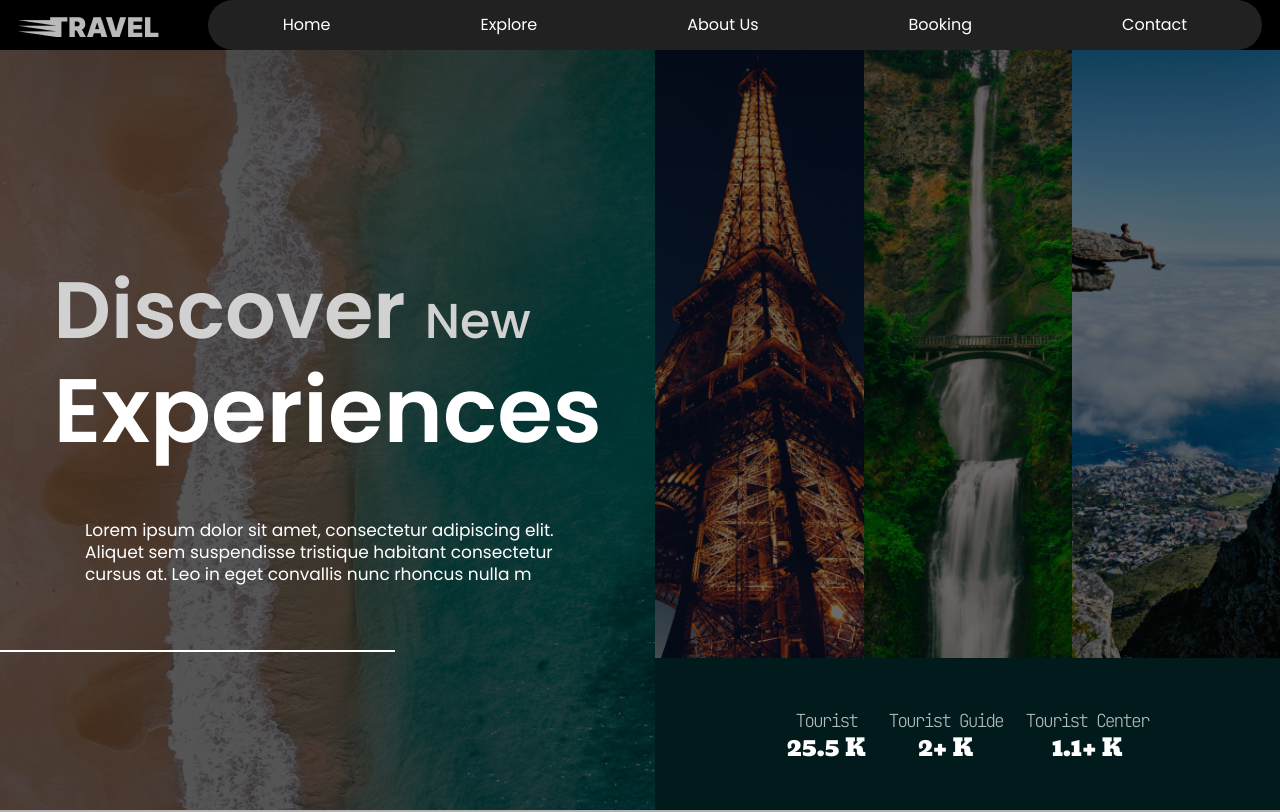
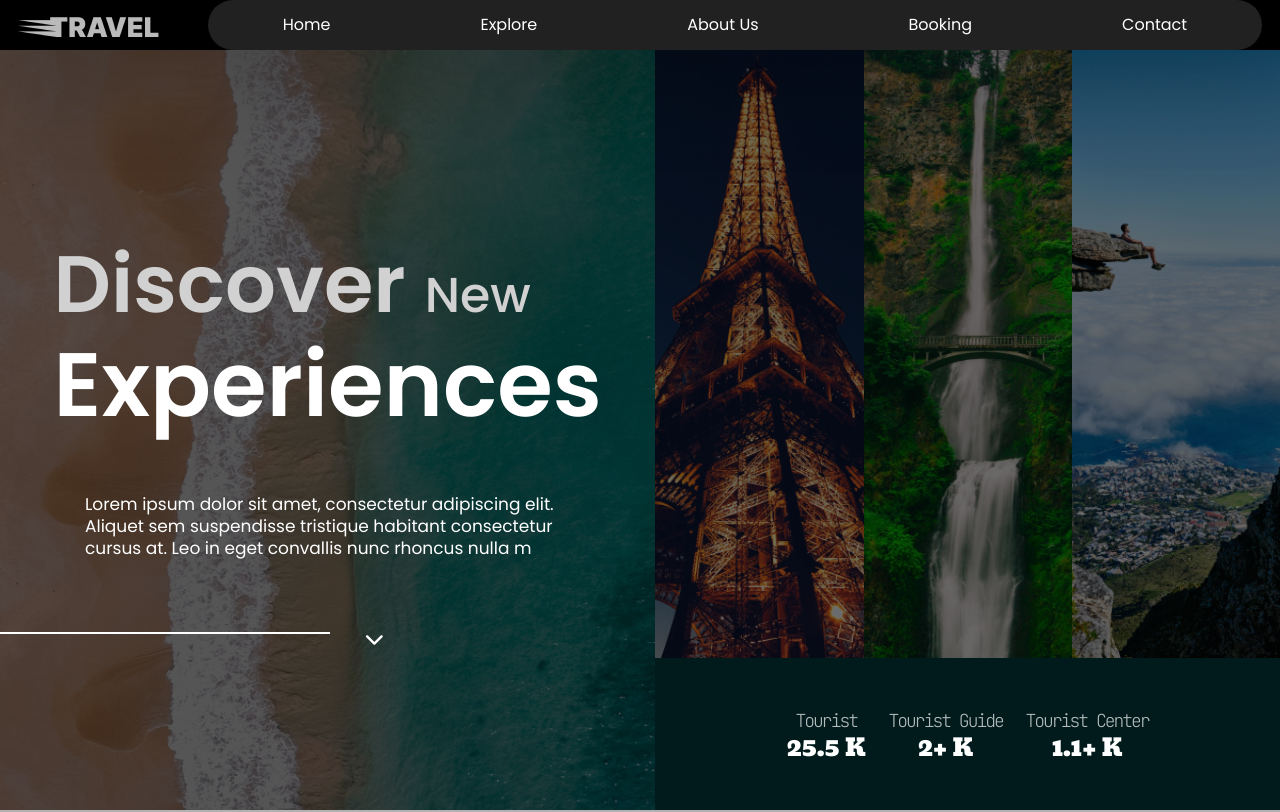
Before and after one commit to ka1x/react-travel-landing-page, a React (Vite) app: page / in a window 1280 px wide. Shown: the top 812 px of the page. Built offline with nearby package versions, Linux system fonts and the light colour scheme.

Commit message:
add animated arrow

```diff
--- a/src/components/Hero.jsx
+++ b/src/components/Hero.jsx
@@ -4,7 +4,10 @@ import {Gallery} from '.';
 
 const Hero = () => {
    return (
-      <div className='hero' id='home'>
+      <div
+         className='hero'
+         id='home'
+      >
          <div className='hero-content'>
             <div className='hero-container'>
                <div className='hero-text'>
@@ -16,6 +19,10 @@ const Hero = () => {
 
                <div className='btn-container'>
                   <div className='line'></div>
+
+                  <a href='#explore '>
+                     <i class='fa-solid fa-chevron-down'></i>
+                  </a>
                </div>
             </div>
          </div>
@@ -23,7 +30,10 @@ const Hero = () => {
          <Gallery />
          <div className='stats'>
             {stats.map((stat, index) => (
-               <div key={index} className='stat'>
+               <div
+                  key={index}
+                  className='stat'
+               >
                   <h3>{stat.title}</h3>
                   <h2>{stat.value}</h2>
                </div>
--- a/src/styles/hero.css
+++ b/src/styles/hero.css
@@ -96,17 +96,39 @@
    display: flex;
    flex-direction: row;
    align-items: center;
-   margin-top: 65px;
+   margin-top: 30px;
    animation: moveRight 1s ease-in-out forwards;
 }
 
 .btn-container .line {
-   border: 0.5px solid #ffffff;
+   border: 1px solid #ffffff;
    grid-column: 1/1;
    /* width: 40%; */
-   width: 60%;
+   width: 50%;
    height: 0;
    margin: 0;
+}
+
+.btn-container i {
+   color: white;
+   margin: 35px;
+   font-size: 1.2rem;
+   cursor: pointer;
+   animation: infinite upAndDown 2s;
+}
+
+@keyframes upAndDown {
+   0% {
+      transform: translateY(-5px);
+   }
+
+   50% {
+      transform: translateY(5px);
+   }
+
+   100% {
+      transform: translateY(-5px);
+   }
 }
 
 @media screen and (max-width: 1200px) {
```
